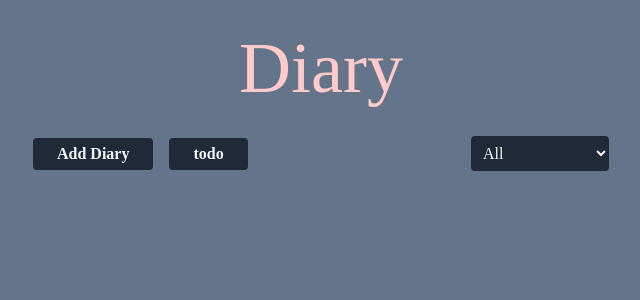
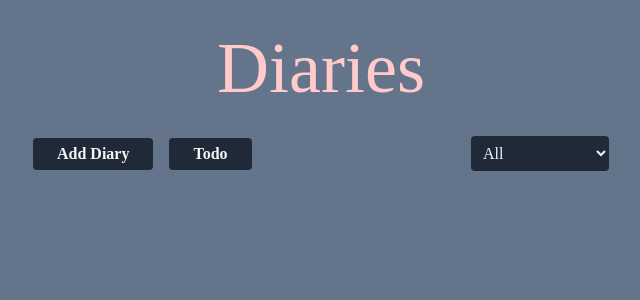
Before and after one commit to woorifisa-service-dev-3rd/backend-2nd-2todomate, a Next.js app in the folder todomate_frontend/: page /diary in a window 1280 px wide. Shown: the top 300 px of the page, without its empty margins (319-959 px from the left). Built offline with nearby package versions, Linux system fonts and the light colour scheme.

Commit message:
feat:next.js 다이어리 탭 추가

```diff
--- a/todomate_frontend/app/diary/page.jsx
+++ b/todomate_frontend/app/diary/page.jsx
@@ -9,7 +9,7 @@ export default function diary() {
         <header>
           <div className="flex justify-center">
             <a to="/" className="flex">
-              <h1 className="py-8 text-red-200 max-w-max text-7xl">Diary</h1>
+              <h1 className="py-8 text-red-200 max-w-max text-7xl">Diaries</h1>
             </a>
           </div>
         </header>
--- a/todomate_frontend/app/todo/page.jsx
+++ b/todomate_frontend/app/todo/page.jsx
@@ -69,7 +69,7 @@ export default function todo() {
         <header>
           <div className="flex justify-center">
             <a to="/" className="flex">
-              <h1 className="py-8 text-red-200 max-w-max text-7xl">todos</h1>
+              <h1 className="py-8 text-red-200 max-w-max text-7xl">Todos</h1>
             </a>
           </div>
         </header>
--- a/todomate_frontend/components/common/Header.jsx
+++ b/todomate_frontend/components/common/Header.jsx
@@ -38,7 +38,7 @@ const Header = ({ onAdd, category, onFilter }) => {
           className="px-6 py-2 font-semibold text-gray-100 bg-gray-800 border-none rounded cursor-pointer"
           onClick={handleToggle}
         >
-          {pathname.startsWith("/todo") ? "Diary" : "todo"}
+          {pathname.startsWith("/todo") ? "Diary" : "Todo"}
         </div>
       </div>
       {/* Modal 호출 부분 */}
@@ -46,7 +46,7 @@ const Header = ({ onAdd, category, onFilter }) => {
         createPortal(
           <Modal onClose={closeModal}>
             <TodoForm onAdd={onAdd} onClose={closeModal}>
-              New Todo
+              {pathname.startsWith("/todo") ? "New Todo" : "New Diary"}
             </TodoForm>
           </Modal>,
           document.body
```
